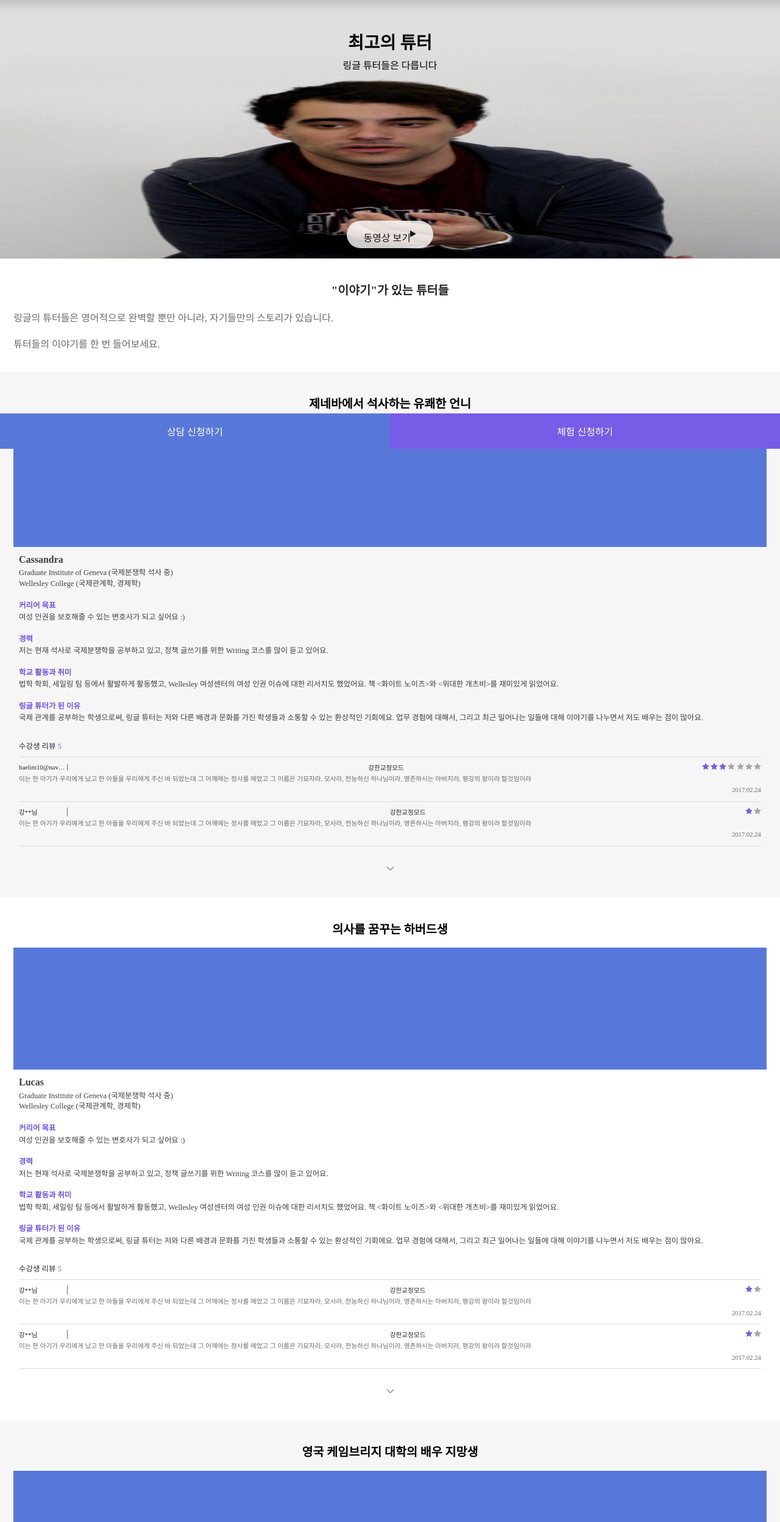
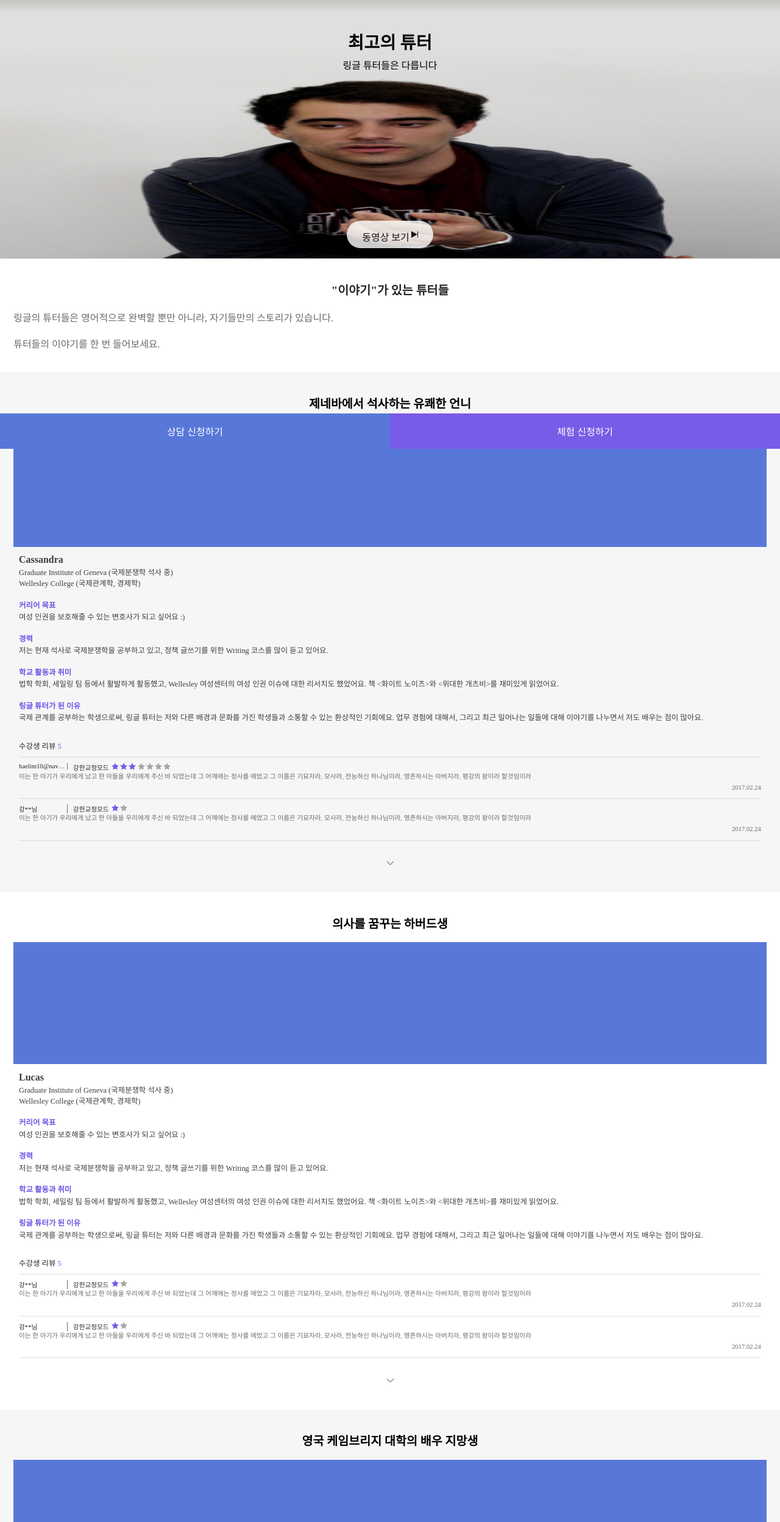
Before and after one commit to SUNGPAH/ringle_mobile_landing, a website: page tutor.html in a window 1280 px wide. Shown: the part 64-2560 px from the top of the page at 61% size. Drawn offline with Linux system fonts and the light colour scheme.

Commit message:
tutor.html 수강생 후기 왼쪽정렬, footer.scss store버튼 간격조정, home.scss logo image no-repeat, typography.scss 동영상보기 글씨 간격조정

```diff
--- a/sass/base/_typography.scss
+++ b/sass/base/_typography.scss
@@ -18,7 +18,8 @@
             height: 2rem;
             color: $color-black-light;
             font-size: $font-size-18;
-            margin-top: 0.3rem;
+            margin-top: 0.1rem;
+            margin-right: 0.5rem;
         }
     }
     &__title {
--- a/sass/layout/_footer.scss
+++ b/sass/layout/_footer.scss
@@ -36,6 +36,7 @@ footer {
         width: 4rem;
         height: 4rem;
         background-size: contain;
+        margin: 0 0.5rem;
     }
     &__btn-box {
         height: 6.5rem;
--- a/sass/pages/_home.scss
+++ b/sass/pages/_home.scss
@@ -57,7 +57,8 @@
         }
     }
     & [class*='main__logo-'] {
-        background-size: contain;
+        background-size: 100% 100%;
+        background-repeat: no-repeat;
     }
 
     &__video {
--- a/tutor.html
+++ b/tutor.html
@@ -67,10 +67,10 @@
                     </div>
                     <div class="text-review text-left">수강생 리뷰 <span class="text-color-purple">5</span></span></div>
                     <hr class="review-hr">
-                    <div class="text-nowrap flex-between padding_bottom-smallest">
+                    <div class="text-nowrap padding_bottom-smallest">
                         <div class="text-review-name left text-left">haelim10@nav…</div>
                         <div class="text-review-mode left margin_right-small">강한교정모드</div>
-                        <div class="review-rating right">
+                        <div class="review-rating left">
                             <img class="review-rating-full" src="img/ic-star-full.png" srcset="img/ic-star-full@2x.png 2x, img/ic-star-full@3x.png 3x">
                             <img class="review-rating-full" src="img/ic-star-full.png" srcset="img/ic-star-full@2x.png 2x, img/ic-star-full@3x.png 3x">
                             <img class="review-rating-full" src="img/ic-star-full.png" srcset="img/ic-star-full@2x.png 2x, img/ic-star-full@3x.png 3x">
@@ -86,10 +86,10 @@
                     </div>
                     <div class="text-faq-contents text-color-grey text-right">2017.02.24</div>
                     <hr class="review-hr">
-                    <div class="text-nowrap flex-between padding_bottom-smallest">
+                    <div class="text-nowrap padding_bottom-smallest">
                         <div class="text-review-name left text-left">강**님</div>
                         <div class="text-review-mode left margin_right-small">강한교정모드</div>
-                        <div class="review-rating right">
+                        <div class="review-rating left">
                             <img class="review-rating-full" src="img/ic-star-full.png" srcset="img/ic-star-full@2x.png 2x, img/ic-star-full@3x.png 3x">
                             <img class="review-rating-empty" src="img/ic-star-empty.png" srcset="img/ic-star-empty@2x.png 2x, img/ic-star-empty@3x.png 3x">
                         </div>
@@ -133,10 +133,10 @@
                     </div>
                     <div class="text-review text-left">수강생 리뷰 <span class="text-color-purple">5</span></span></div>
                     <hr class="review-hr">
-                    <div class="text-nowrap flex-between padding_bottom-smallest">
+                    <div class="text-nowrap padding_bottom-smallest">
                         <div class="text-review-name left text-left">강**님</div>
                         <div class="text-review-mode left margin_right-small">강한교정모드</div>
-                        <div class="review-rating right">
+                        <div class="review-rating left">
                             <img class="review-rating-full" src="img/ic-star-full.png" srcset="img/ic-star-full@2x.png 2x, img/ic-star-full@3x.png 3x">
                             <img class="review-rating-empty" src="img/ic-star-empty.png" srcset="img/ic-star-empty@2x.png 2x, img/ic-star-empty@3x.png 3x">
                         </div>
@@ -147,10 +147,10 @@
                     </div>
                     <div class="text-faq-contents text-color-grey text-right">2017.02.24</div>
                     <hr class="review-hr">
-                    <div class="text-nowrap flex-between padding_bottom-smallest">
+                    <div class="text-nowrap padding_bottom-smallest">
                         <div class="text-review-name left text-left">강**님</div>
                         <div class="text-review-mode left margin_right-small">강한교정모드</div>
-                        <div class="review-rating right">
+                        <div class="review-rating left">
                             <img class="review-rating-full" src="img/ic-star-full.png" srcset="img/ic-star-full@2x.png 2x, img/ic-star-full@3x.png 3x">
                             <img class="review-rating-empty" src="img/ic-star-empty.png" srcset="img/ic-star-empty@2x.png 2x, img/ic-star-empty@3x.png 3x">
                         </div>
@@ -194,10 +194,10 @@
                     </div>
                     <div class="text-review text-left">수강생 리뷰 <span class="text-color-purple">5</span></span></div>
                     <hr class="review-hr">
-                    <div class="text-nowrap flex-between padding_bottom-smallest">
+                    <div class="text-nowrap padding_bottom-smallest">
                         <div class="text-review-name left text-left">강**님</div>
                         <div class="text-review-mode left margin_right-small">강한교정모드</div>
-                        <div class="review-rating right">
+                        <div class="review-rating left">
                             <img class="review-rating-full" src="img/ic-star-full.png" srcset="img/ic-star-full@2x.png 2x, img/ic-star-full@3x.png 3x">
                             <img class="review-rating-empty" src="img/ic-star-empty.png" srcset="img/ic-star-empty@2x.png 2x, img/ic-star-empty@3x.png 3x">
                         </div>
@@ -208,10 +208,10 @@
                     </div>
                     <div class="text-faq-contents text-color-grey text-right">2017.02.24</div>
                     <hr class="review-hr">
-                    <div class="text-nowrap flex-between padding_bottom-smallest">
+                    <div class="text-nowrap padding_bottom-smallest">
                         <div class="text-review-name left text-left">강**님</div>
                         <div class="text-review-mode left margin_right-small">강한교정모드</div>
-                        <div class="review-rating right">
+                        <div class="review-rating left">
                             <img class="review-rating-full" src="img/ic-star-full.png" srcset="img/ic-star-full@2x.png 2x, img/ic-star-full@3x.png 3x">
                             <img class="review-rating-empty" src="img/ic-star-empty.png" srcset="img/ic-star-empty@2x.png 2x, img/ic-star-empty@3x.png 3x">
                         </div>
```
Also changed, not shown: css/style.css.
